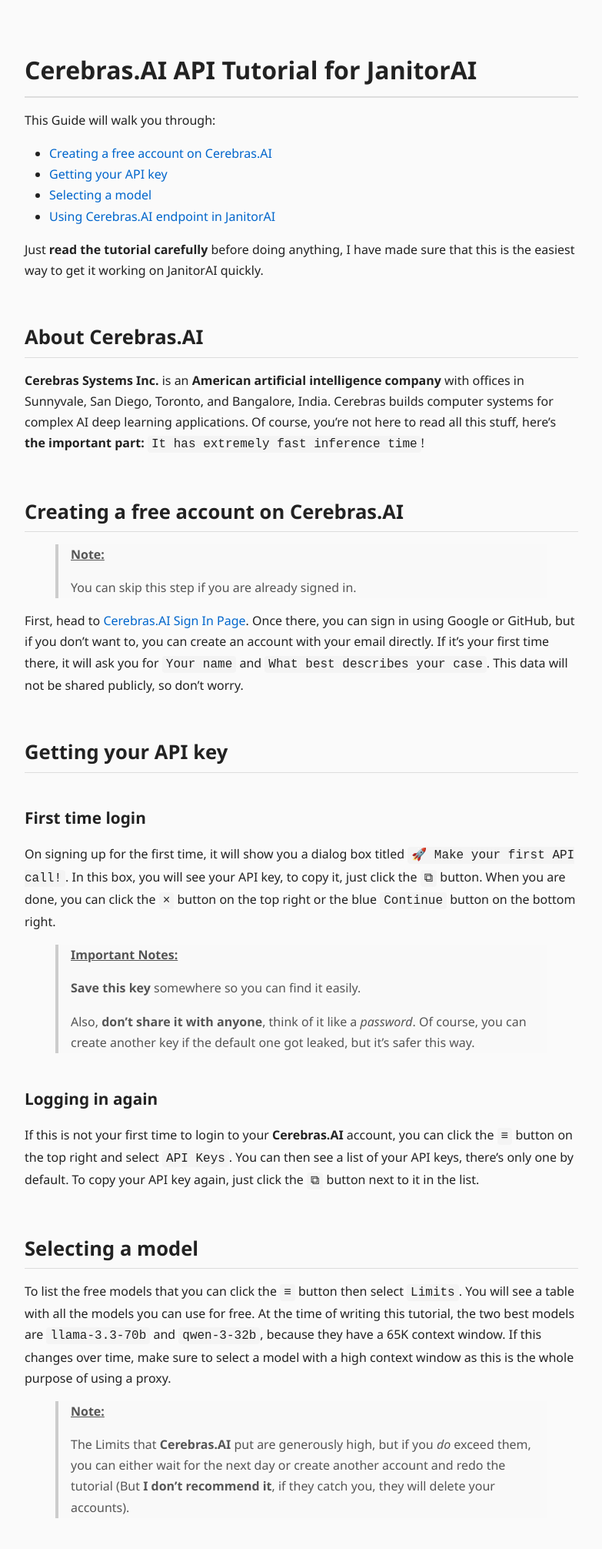
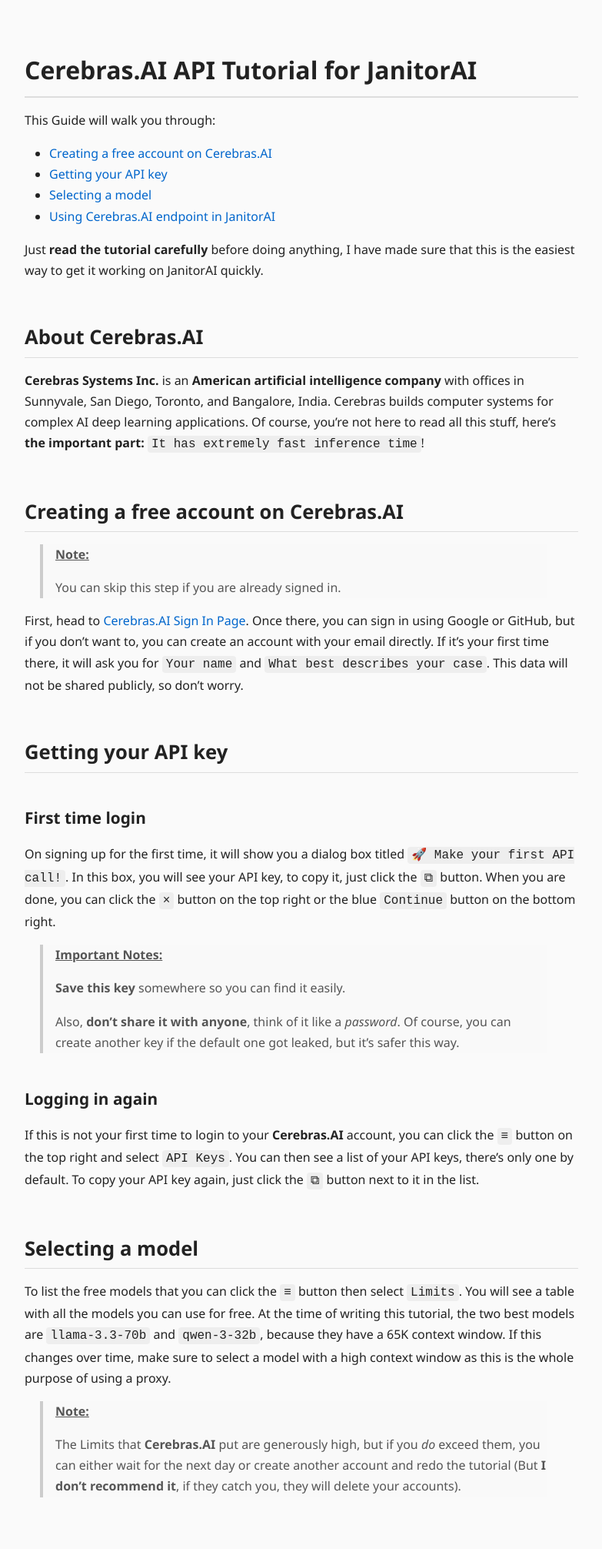
Before and after one commit to TheQuiteWriter/TheQuiteWriter.github.io, a Jekyll site: the page built from README.md, in a window 1280 px wide. Shown: the whole page at 77% size, without its empty margins (248-1031 px from the left). Built offline with Jekyll 4.4.1, drawn with Linux system fonts in a browser that asks for light colours; our own code applies the rules of GitHub Pages for plain Markdown files; after the commit the page ends 1985 px from its top, so only the background shows below that.

Commit message:
Update default.html

```diff
--- a/_layouts/default.html
+++ b/_layouts/default.html
@@ -47,6 +47,7 @@
   }
 
   blockquote {
+    margin-left: 20px;
     border-left: 4px solid #ccc;
     padding-left: 1em;
     color: #555;
@@ -54,7 +55,7 @@
   }
 
   code {
-    background: #f4f4f4;
+    background: #eee;
     padding: 2px 5px;
     border-radius: 4px;
     font-family: "Courier New", monospace;
```
